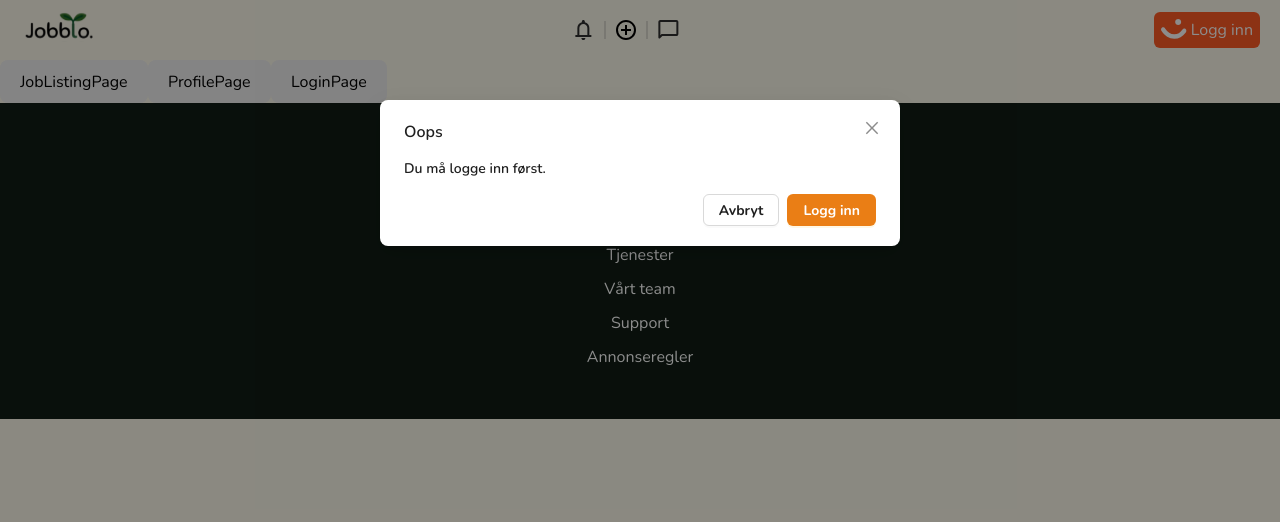
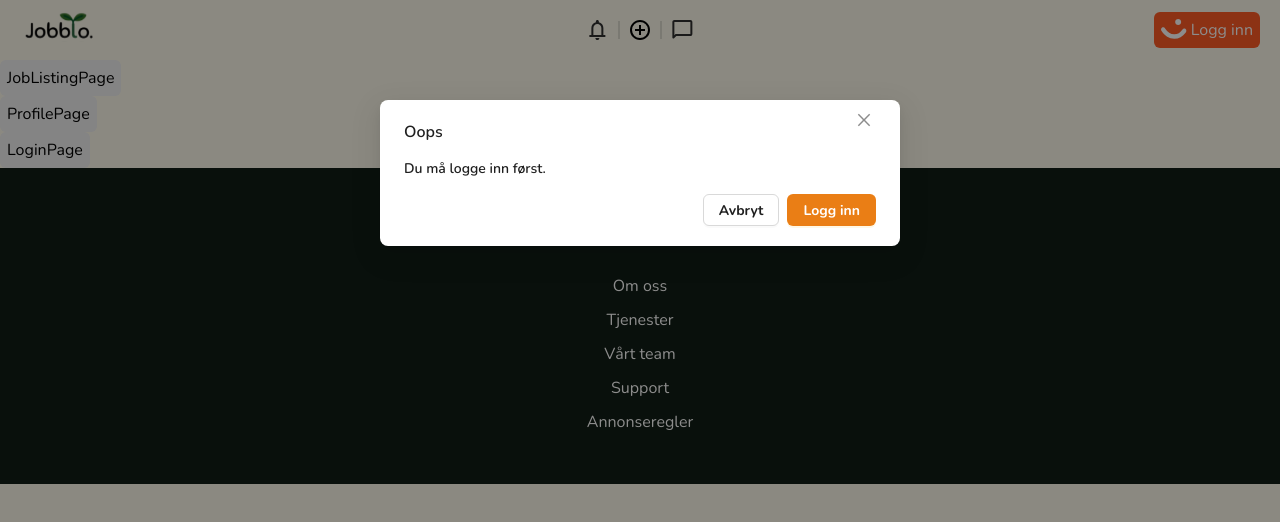
Before and after one commit to abdi4312/jobblo, a React (Vite) app in the folder frontend/: page /profile in a window 1280 px wide. Shown: the top 522 px of the page. Built offline with nearby package versions, Linux system fonts and the light colour scheme.

Commit message:
Update header layout to use CSS grid for improved alignment and spacing

```diff
--- a/frontend/src/components/layout/header/Header.module.css
+++ b/frontend/src/components/layout/header/Header.module.css
@@ -1,9 +1,11 @@
 .container {
   background-color: #fcf9eb;
   max-width: 1300px;
-  display: flex;
-  justify-content: space-between;
+
+  display: grid;
+  grid-template-columns: 1fr auto 1fr;
   align-items: center;
+
   height: 60px;
   padding: 0 20px;
   position: relative;
@@ -15,6 +17,7 @@
   align-items: center;
   display: flex;
   gap: 8px;
+  justify-self: center;
 }
 
 .jobbloIcon {
@@ -23,4 +26,13 @@
 
 .buttonContainer {
   display: flex;
+  gap: 10px;
+  justify-self: end;
 }
+
+button {
+  padding: 6px;
+  display: flex;
+  border-radius: 6px;
+  gap: 4px;
+}
```
